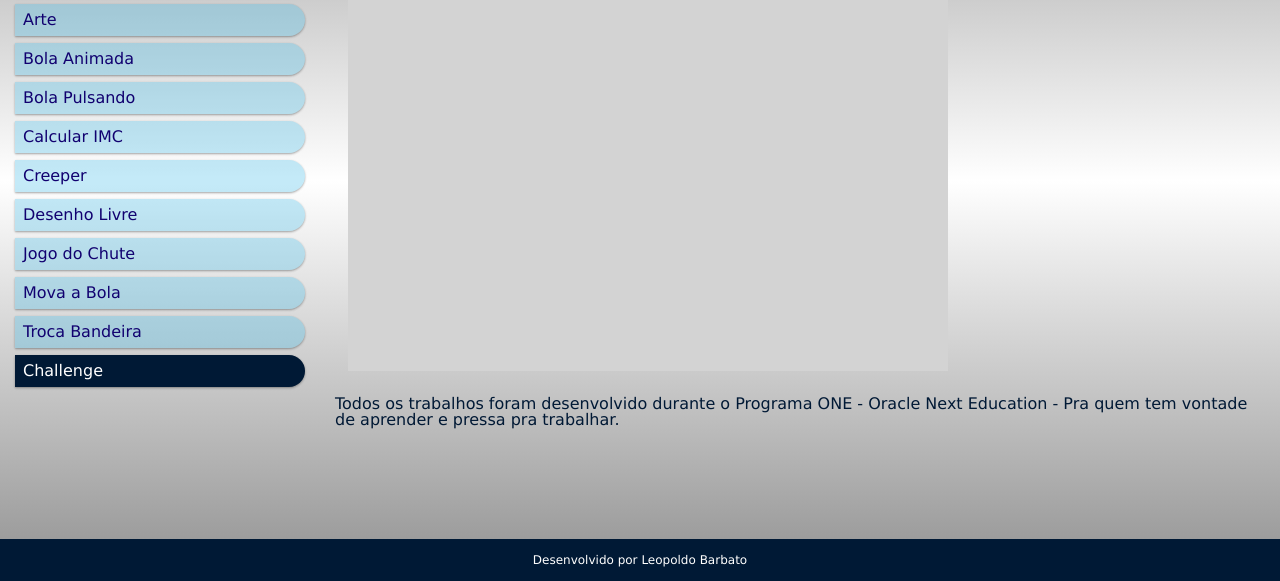
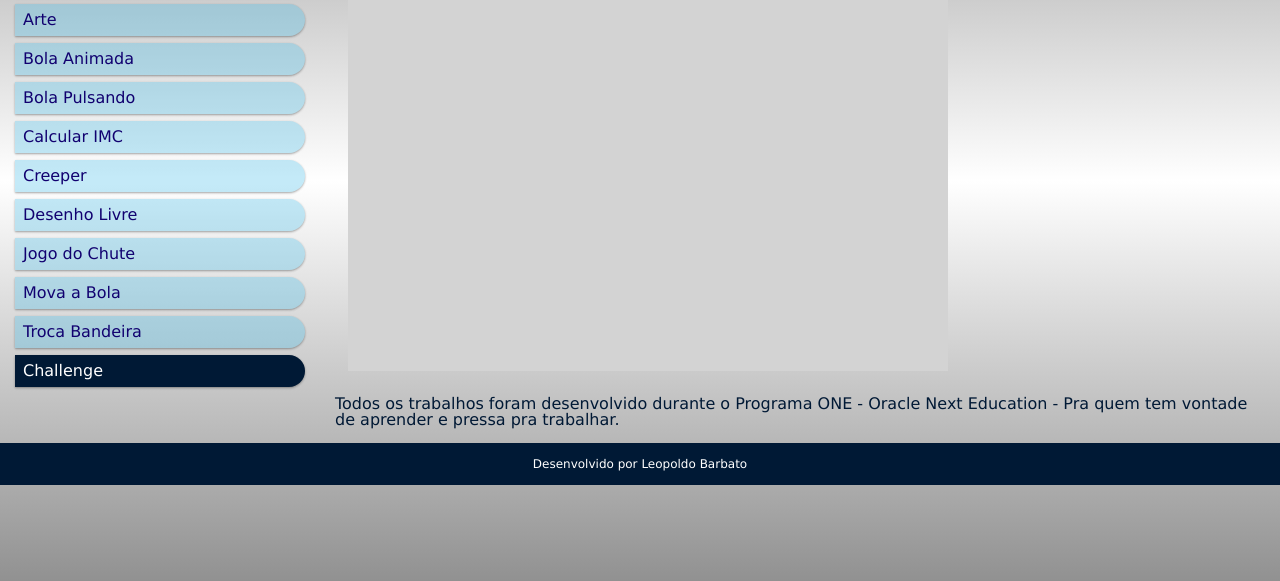
Before and after one commit to lbarbatto/alura-estudos, a plain HTML site: page index.html in a window 1280 px wide. Shown: the part 219-800 px from the top of the page. Drawn offline with Linux system fonts and the light colour scheme.

Commit message:
Correção no footer.

```diff
--- a/css/style.css
+++ b/css/style.css
@@ -212,8 +212,4 @@
     .col-11 {width: 91.66%;}
     .col-12 {width: 100%;}
 
-    .footer {
-      position: fixed;
-    }
-
   }
```
